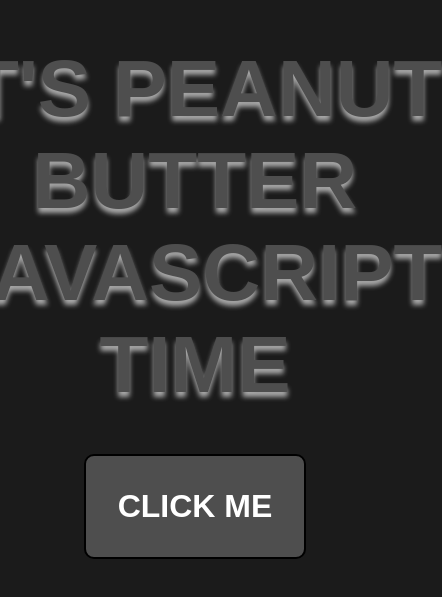
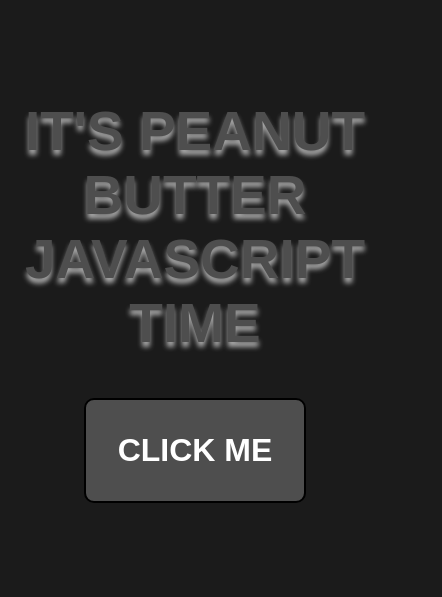
Before and after one commit to wintersixx/javascript-button-lol, a plain HTML site: page index.html in a window 390 px wide. Shown: the part 129-726 px from the top of the page, 442 px wide, since content can reach past the window. Drawn offline with Linux system fonts and the light colour scheme.

Commit message:
Edit for better mobile compatibility

```diff
--- a/styles.css
+++ b/styles.css
@@ -7,15 +7,28 @@ p {
     padding: 0 0 0 0;
     text-shadow: 0px 5px 5px rgb(169, 169, 169);
     color: #4e4e4e;
+    max-width: 100%;
+    word-wrap: break-word;
+    transition: 0.3s;
 }
 
 .container {
+    box-sizing: border-box;
     display: flex;
     flex-direction: column;
     justify-content: center;
     align-items: center;
     height: 100vh;
     gap: 5%;
+    max-width: 100%;
+}
+
+@media (max-width: 400px) {
+    .container p {
+        font-size: 55px;
+        /* line-height: 1.5; */
+        transition: 0.3s;
+    }
 }
 
 body {
```
